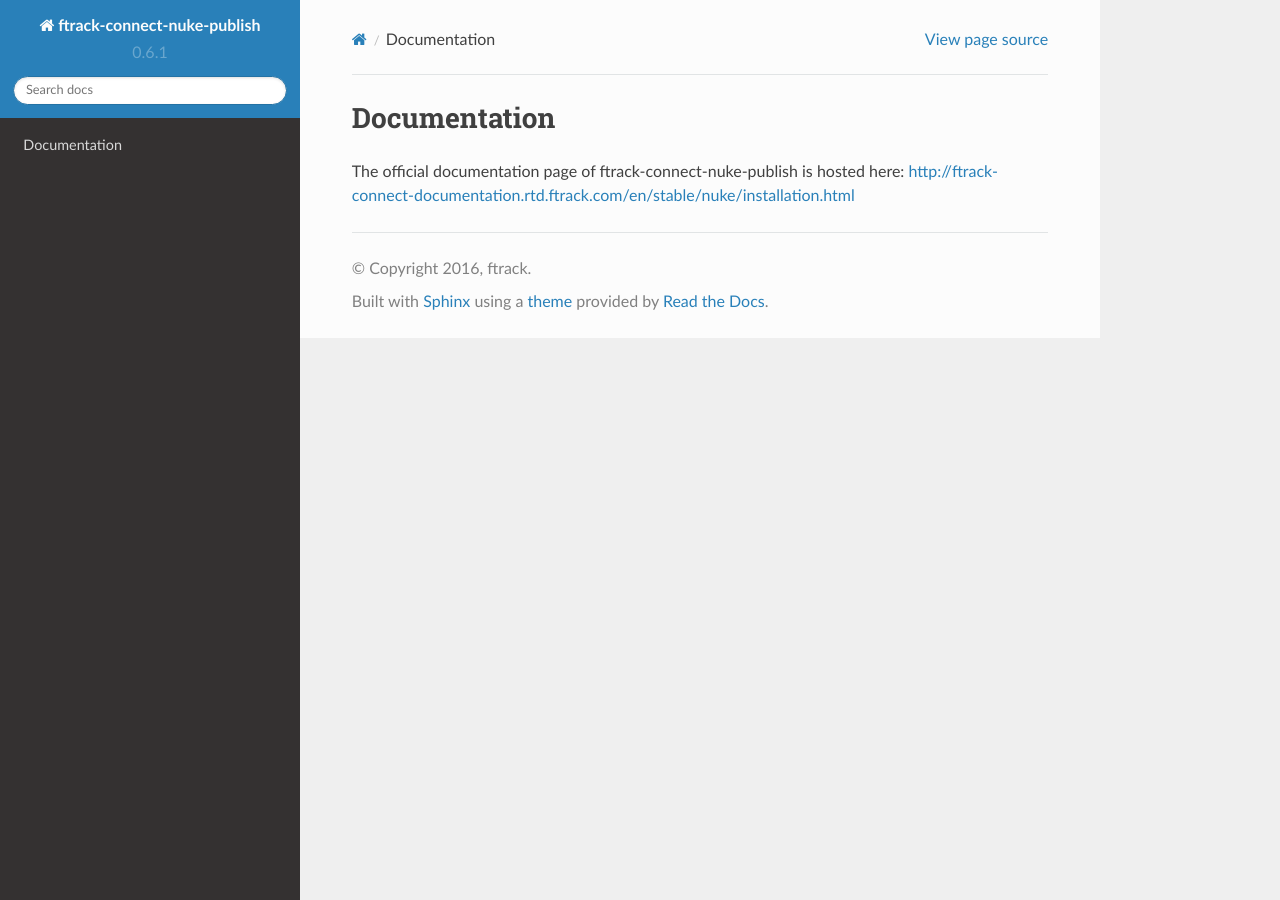
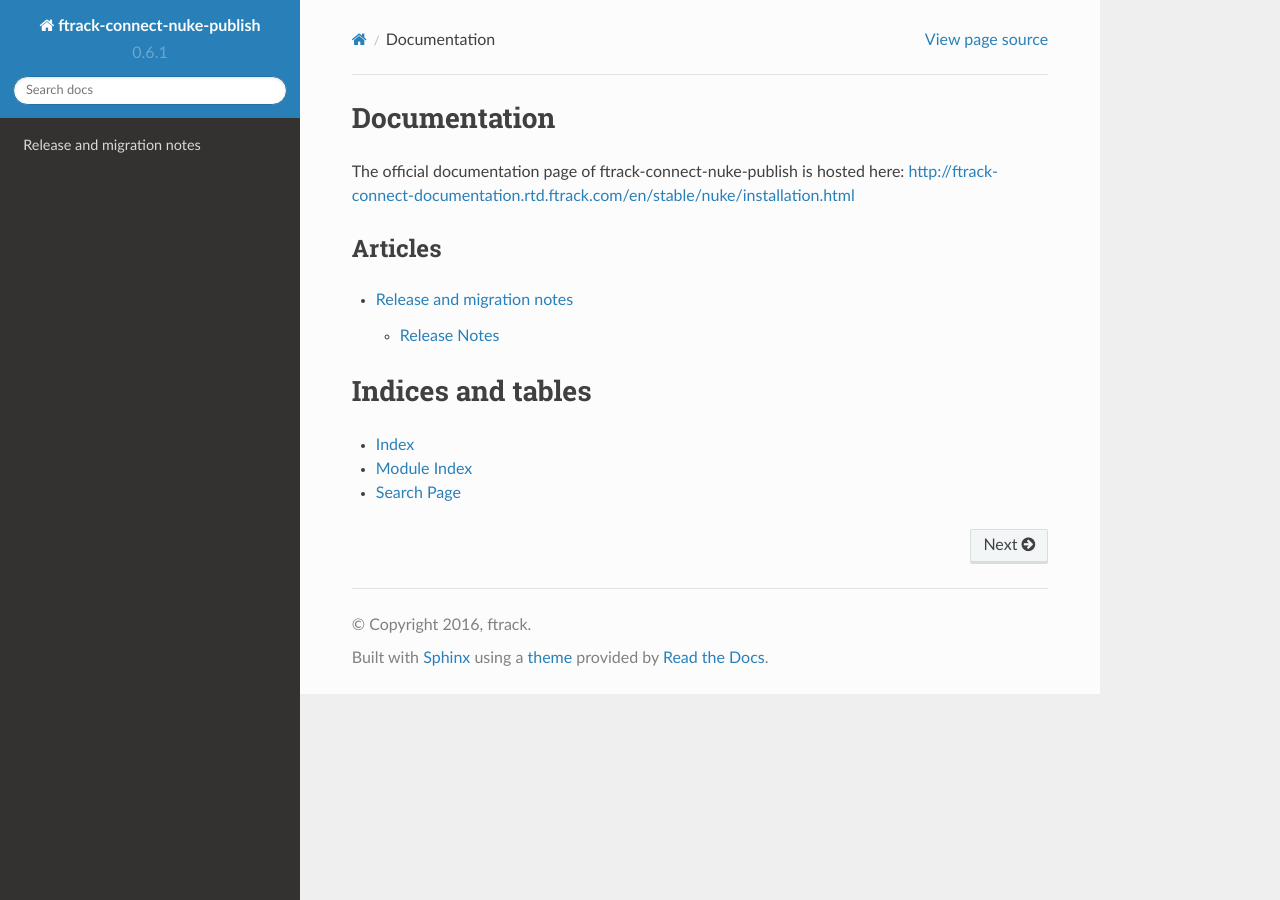
Before and after one commit to ftrackhq/ftrack-connect-nuke-publish, a Sphinx documentation site: the page built from doc/index.rst, in a window 1280 px wide. Built offline with Sphinx 7.4.7 and the Read the Docs theme 2.0.0, drawn with Linux system fonts in a browser that asks for light colours.

Commit message:
add missing _static folder add release notes pull latest ftrack-connect-pipeline rather than given version

```diff
--- a/doc/index.rst
+++ b/doc/index.rst
@@ -7,3 +7,20 @@
 
 The official documentation page of ftrack-connect-nuke-publish is hosted here:
 http://ftrack-connect-documentation.rtd.ftrack.com/en/stable/nuke/installation.html
+
+Articles
+========
+
+.. toctree::
+    :maxdepth: 2
+
+    release/index
+
+
+******************
+Indices and tables
+******************
+
+* :ref:`genindex`
+* :ref:`modindex`
+* :ref:`search`
--- a/setup.py
+++ b/setup.py
@@ -133,9 +133,7 @@
     dependency_links=[
         (
             'https://bitbucket.org/ftrack/ftrack-connect-pipeline/get/'
-            '{version}.zip#egg=ftrack-connect-pipeline-{version}'.format(
-                version='0.8.2'
-            )
+            'master.tar.gz#egg=ftrack-connect-pipeline-1.0.0'
         )
     ],
     tests_require=[
```
Also changed, not shown: doc/_static/ftrack.css (added, +16 -0 lines), doc/release/index.rst (added, +17 -0 lines), doc/release/release_notes.rst (added, +15 -0 lines).
